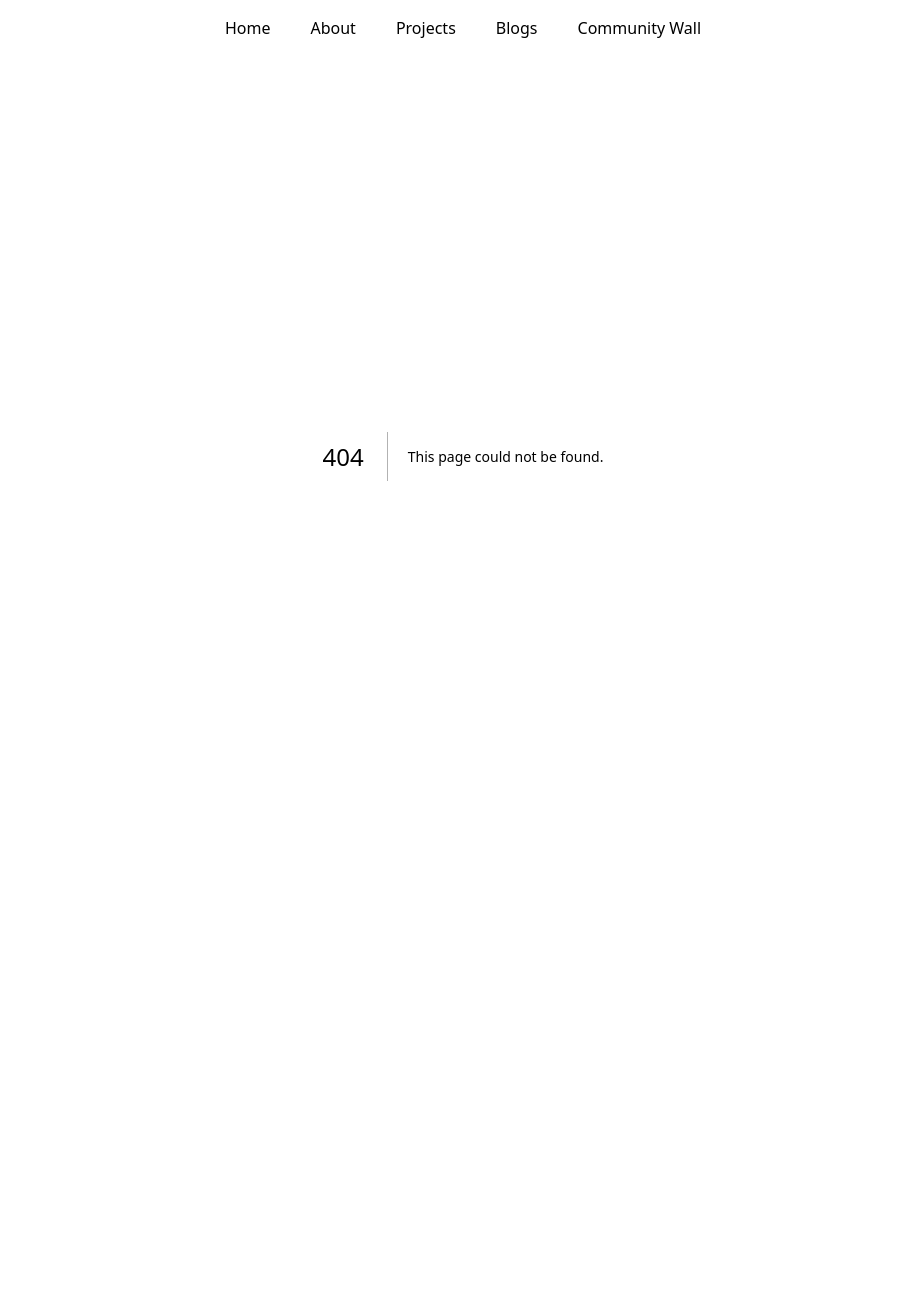
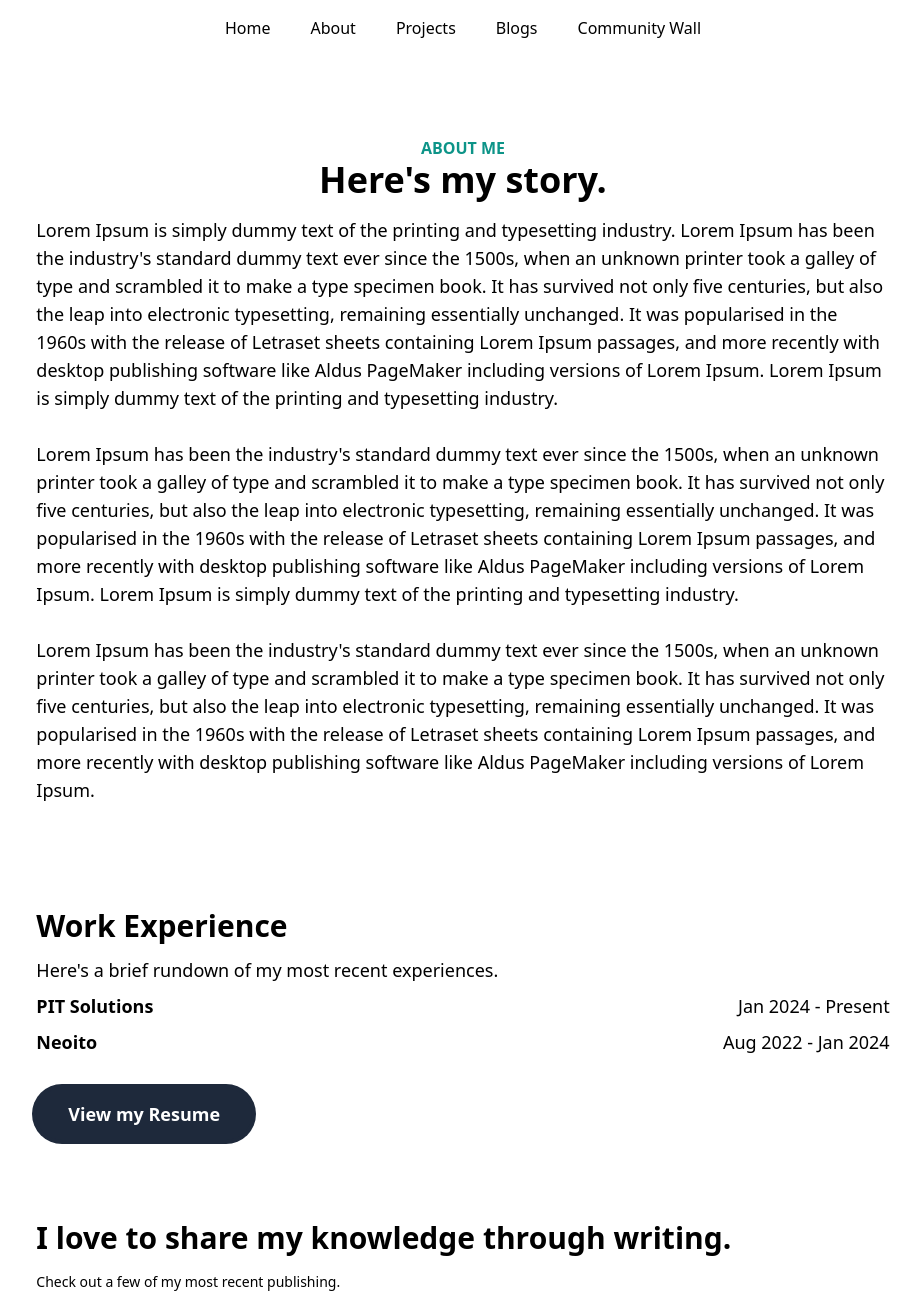
Before and after one commit to devpenzil/devpenzil.dev, a Next.js app: page /about in a window 1280 px wide. Before the commit this address had no page. Shown: the top 1306 px of the page, without its empty margins (177-1098 px from the left). Before the commit the page ends 856 px from the top, so only its background shows below. Built offline with nearby package versions, Linux system fonts and the light colour scheme.

Commit message:
sub page ui

```diff
--- /dev/null
+++ b/components/AboutDescription.tsx
@@ -0,0 +1,35 @@
+import React from "react";
+
+function AboutDescription() {
+  return (
+    <div className="mt-4 text-lg">
+      Lorem Ipsum is simply dummy text of the printing and typesetting industry.
+      Lorem Ipsum has been the industry's standard dummy text ever since the
+      1500s, when an unknown printer took a galley of type and scrambled it to
+      make a type specimen book. It has survived not only five centuries, but
+      also the leap into electronic typesetting, remaining essentially
+      unchanged. It was popularised in the 1960s with the release of Letraset
+      sheets containing Lorem Ipsum passages, and more recently with desktop
+      publishing software like Aldus PageMaker including versions of Lorem
+      Ipsum. Lorem Ipsum is simply dummy text of the printing and typesetting
+      industry. <br /> <br /> Lorem Ipsum has been the industry's standard dummy
+      text ever since the 1500s, when an unknown printer took a galley of type
+      and scrambled it to make a type specimen book. It has survived not only
+      five centuries, but also the leap into electronic typesetting, remaining
+      essentially unchanged. It was popularised in the 1960s with the release of
+      Letraset sheets containing Lorem Ipsum passages, and more recently with
+      desktop publishing software like Aldus PageMaker including versions of
+      Lorem Ipsum. Lorem Ipsum is simply dummy text of the printing and
+      typesetting industry. <br /> <br /> Lorem Ipsum has been the industry's
+      standard dummy text ever since the 1500s, when an unknown printer took a
+      galley of type and scrambled it to make a type specimen book. It has
+      survived not only five centuries, but also the leap into electronic
+      typesetting, remaining essentially unchanged. It was popularised in the
+      1960s with the release of Letraset sheets containing Lorem Ipsum passages,
+      and more recently with desktop publishing software like Aldus PageMaker
+      including versions of Lorem Ipsum.
+    </div>
+  );
+}
+
+export default AboutDescription;
--- /dev/null
+++ b/components/GearsAndSkills.tsx
@@ -0,0 +1,7 @@
+import React from "react";
+
+function GearsAndSkills() {
+  return <div>GearsAndSkills</div>;
+}
+
+export default GearsAndSkills;
--- a/components/NavBar.tsx
+++ b/components/NavBar.tsx
@@ -5,8 +5,8 @@ function NavBar() {
   const navItem = [
     { name: "Home", link: "/" },
     { name: "About", link: "/about" },
-    { name: "Projects", link: "/about" },
-    { name: "Blogs", link: "/about" },
+    { name: "Projects", link: "/projects" },
+    { name: "Blogs", link: "/blogs" },
     { name: "Community Wall", link: "/community-wall" },
   ];
   return (
--- /dev/null
+++ b/components/PageHeader.tsx
@@ -0,0 +1,19 @@
+import React from "react";
+
+interface props {
+  heading: string;
+  label: string;
+}
+
+function PageHeader({ heading, label }: props) {
+  return (
+    <div>
+      <div className="text-base font-bold text-teal-600 text-center">
+        {label}
+      </div>
+      <div className="text-4xl font-bold text-center">{heading}</div>
+    </div>
+  );
+}
+
+export default PageHeader;
--- /dev/null
+++ b/components/Spacer.tsx
@@ -0,0 +1,10 @@
+import React from "react";
+
+interface Props {
+  gap: string;
+}
+function Spacer({ gap }: Props) {
+  return <div className={gap}></div>;
+}
+
+export default Spacer;
--- /dev/null
+++ b/components/WorkExperience.tsx
@@ -0,0 +1,49 @@
+import React from "react";
+
+function WorkExperience() {
+  const experienceData = [
+    {
+      company: "PIT Solutions",
+      from: "Jan 2024",
+      to: "Present",
+    },
+
+    {
+      company: "Neoito",
+      from: "Aug 2022",
+      to: "Jan 2024",
+    },
+  ];
+  return (
+    <div className="mt-6 text-lg">
+      <div className="text-3xl font-semibold">Work Experience</div>
+      <div className="mt-3">
+        Here&apos;s a brief rundown of my most recent experiences.
+      </div>
+      <div>
+        {experienceData.map((obj) => {
+          return (
+            <div
+              className="mt-2 flex flex-row justify-between"
+              key={obj.company}
+            >
+              <div className="font-semibold">{obj.company}</div>
+              <div>
+                {obj.from} - {obj.to}
+              </div>
+            </div>
+          );
+        })}
+      </div>
+      <div className="flex mt-8">
+        <a href="#">
+          <div className="bg-slate-800 py-3 px-8 rounded-full text-white font-semibold ring-4 ring-slate-800 hover:ring-offset-4 transition duration-150">
+            View my Resume
+          </div>
+        </a>
+      </div>
+    </div>
+  );
+}
+
+export default WorkExperience;
--- /dev/null
+++ b/pages/about.tsx
@@ -0,0 +1,26 @@
+import AboutDescription from "@/components/AboutDescription";
+import BlogPreview from "@/components/BlogPreview";
+import Footer from "@/components/Footer";
+import GearsAndSkills from "@/components/GearsAndSkills";
+import PageHeader from "@/components/PageHeader";
+import Spacer from "@/components/Spacer";
+import WorkExperience from "@/components/WorkExperience";
+
+function About() {
+  return (
+    <div className="container mx-auto w-2/3 pt-20">
+      <PageHeader label="ABOUT ME" heading="Here's my story." />
+      <AboutDescription />
+      <Spacer gap={"h-20"} />
+      <WorkExperience />
+      <Spacer gap={"h-20"} />
+      <BlogPreview />
+      <Spacer gap={"h-20"} />
+      <GearsAndSkills />
+      <Spacer gap={"h-20"} />
+      <Footer />
+    </div>
+  );
+}
+
+export default About;
--- /dev/null
+++ b/pages/blogs/index.tsx
@@ -0,0 +1,7 @@
+import React from "react";
+
+function Blogs() {
+  return <div>Blogs</div>;
+}
+
+export default Blogs;
--- a/pages/community-wall.tsx
+++ b/pages/community-wall.tsx
@@ -1,13 +1,11 @@
 import Footer from "@/components/Footer";
+import PageHeader from "@/components/PageHeader";
 import React from "react";
 
 function CommunityWall() {
   return (
     <div className="mx-auto container w-2/3 py-20">
-      <div className="text-base font-bold text-teal-600 text-center">
-        LEAVE A NOTE
-      </div>
-      <div className="text-4xl font-bold text-center">Community Wall</div>
+      <PageHeader label="LEAVE A NOTE" heading="Community Wall" />
       <div className="text-center mt-4">
         Thank you for visiting my site! If you feel so inclined, leave me a
         comment, note or suggestion below! I&apos;d love to hear from you!
--- /dev/null
+++ b/pages/projects.tsx
@@ -0,0 +1,13 @@
+import Spacer from "@/components/Spacer";
+import React from "react";
+
+function projects() {
+  return (
+    <div className="w-2/3 container mx-auto text-center font-semibold text-2xl">
+      <Spacer gap={"h-20"} />
+      Coming Soon
+    </div>
+  );
+}
+
+export default projects;
```
Also changed, not shown: public/icons/ArrowDown.svg (added).
